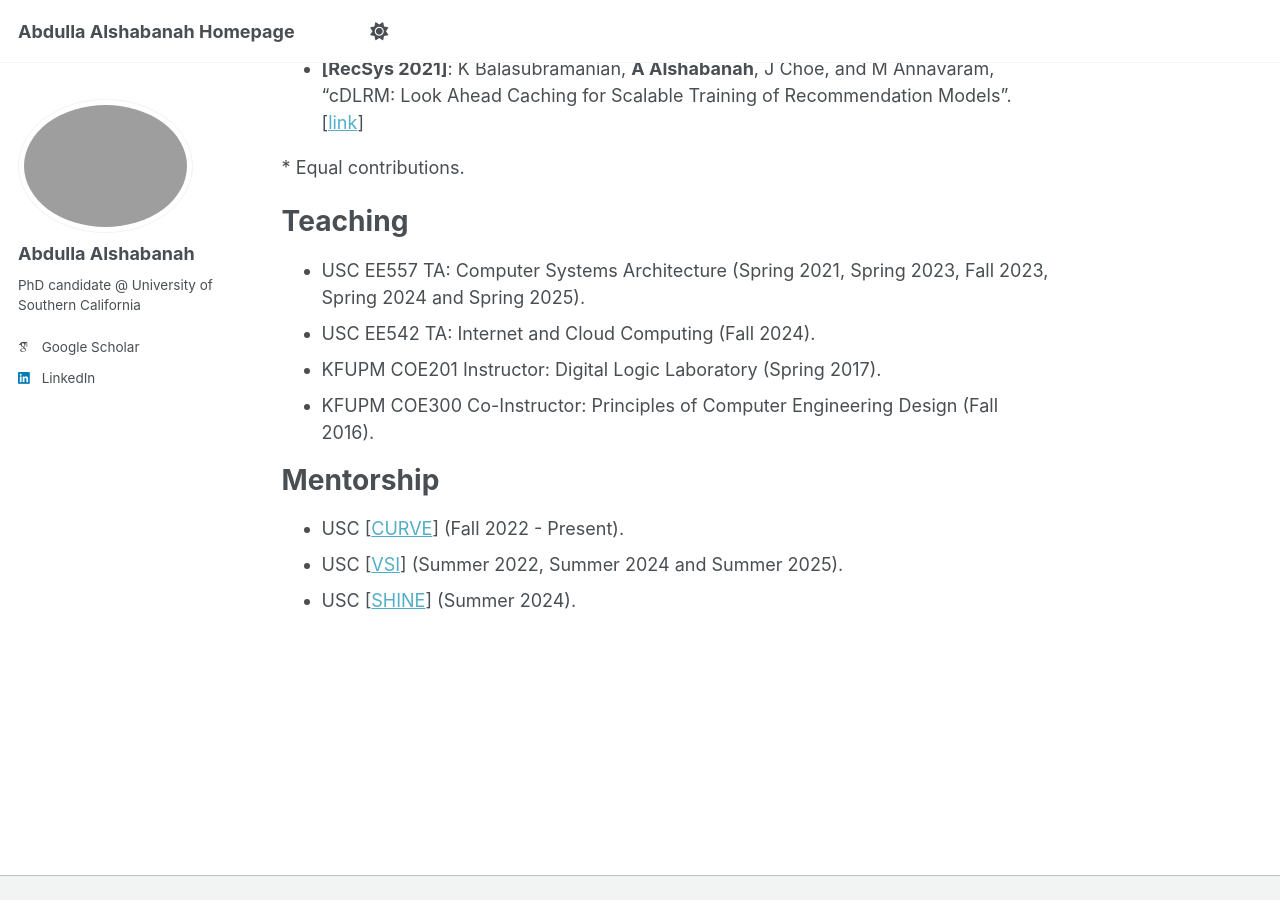
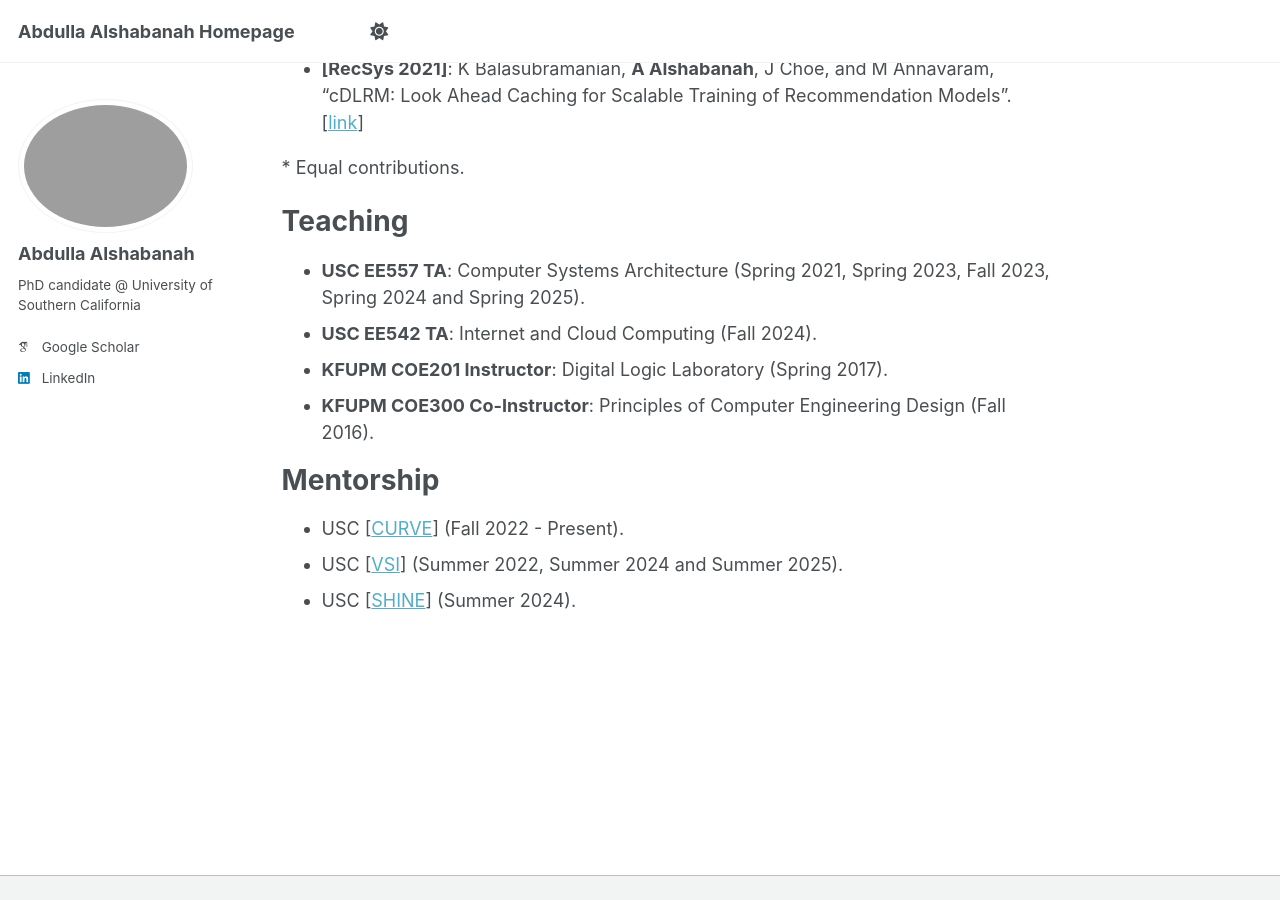
Before and after one commit to alshabae/alshabae.github.io, a Jekyll site: the page built from _pages/about.md, in a window 1280 px wide and 900 px high, scrolled down 1205 px. Built offline with Jekyll 4.4.1, drawn with Linux system fonts in a browser that asks for light colours; some web fonts are replaced; a script that is not in the unit is left out.

```diff
--- a/_pages/about.md
+++ b/_pages/about.md
@@ -28,10 +28,10 @@ I am a Ph.D. candidate at the University of Southern California (USC) working wi
 
 # Teaching
 
-- USC EE557 TA: Computer Systems Architecture \(Spring 2021, Spring 2023, Fall 2023, Spring 2024 and Spring 2025\).
-- USC EE542 TA: Internet and Cloud Computing \(Fall 2024\).
-- KFUPM COE201 Instructor: Digital Logic Laboratory \(Spring 2017\).
-- KFUPM COE300 Co-Instructor: Principles of Computer Engineering Design \(Fall 2016\).
+- **USC EE557 TA**: Computer Systems Architecture \(Spring 2021, Spring 2023, Fall 2023, Spring 2024 and Spring 2025\).
+- **USC EE542 TA**: Internet and Cloud Computing \(Fall 2024\).
+- **KFUPM COE201 Instructor**: Digital Logic Laboratory \(Spring 2017\).
+- **KFUPM COE300 Co-Instructor**: Principles of Computer Engineering Design \(Fall 2016\).
 
 # Mentorship
 
```
